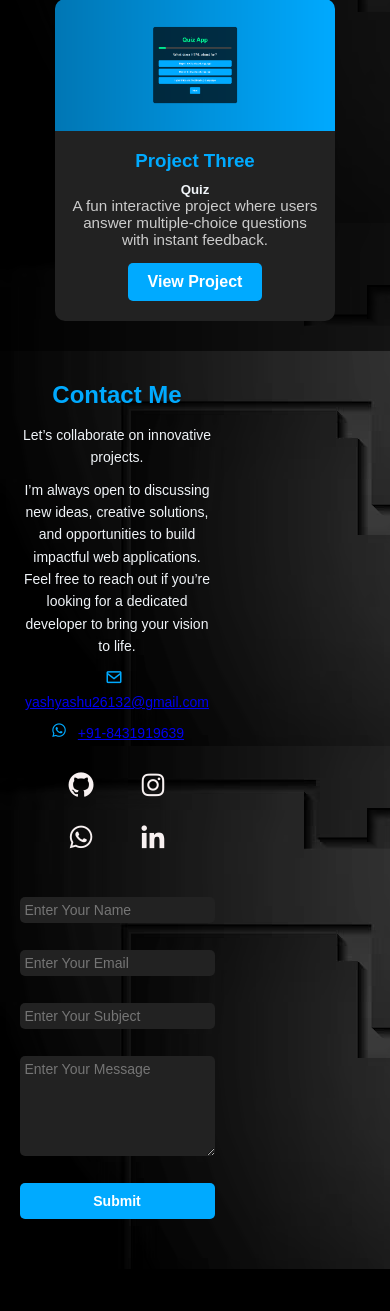
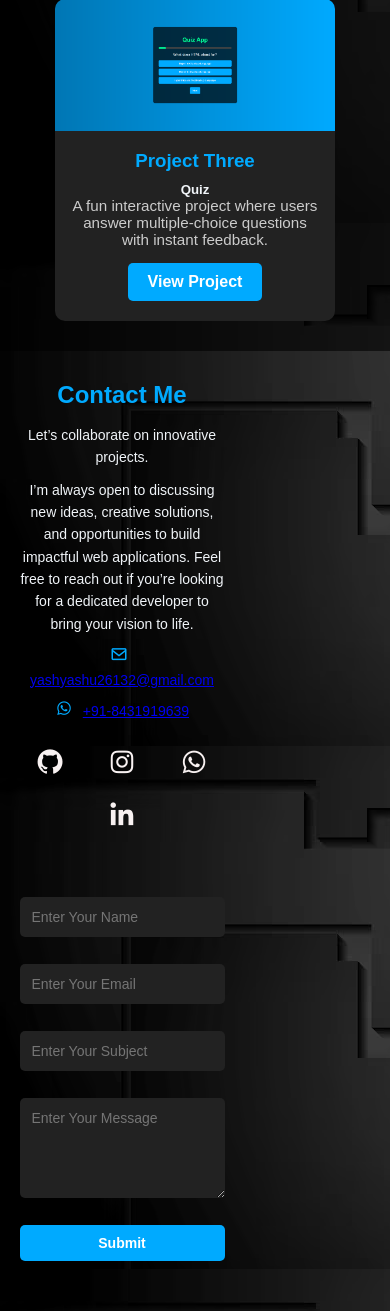
Before and after one commit to yashu10120/portfolio, a Django app: page /contact/ in a window 390 px wide. Shown: the part 3438-4749 px from the top of the page. Before the commit the page ends 4707 px from the top, so only its background shows below. Run offline with Django 5.2, Linux system fonts and the light colour scheme.

Commit message:
Increase padding for contact form inputs

```diff
--- a/static/style.css
+++ b/static/style.css
@@ -607,7 +607,7 @@ progress::-webkit-progress-value {
   .contact-right input,
   .contact-right textarea {
     font-size: 14px;
-    padding: 5px;
+    padding: 12px;
   }
 
   .contact-right button {
```
